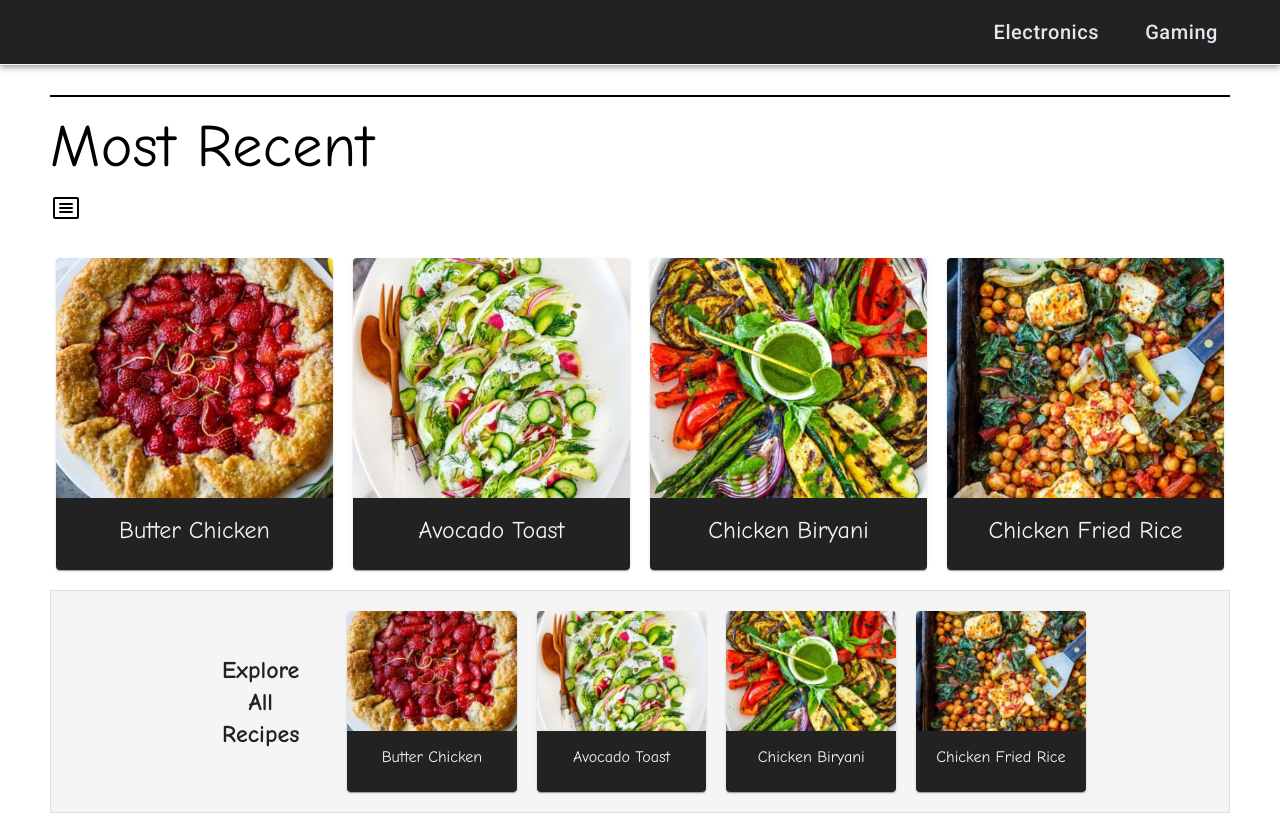
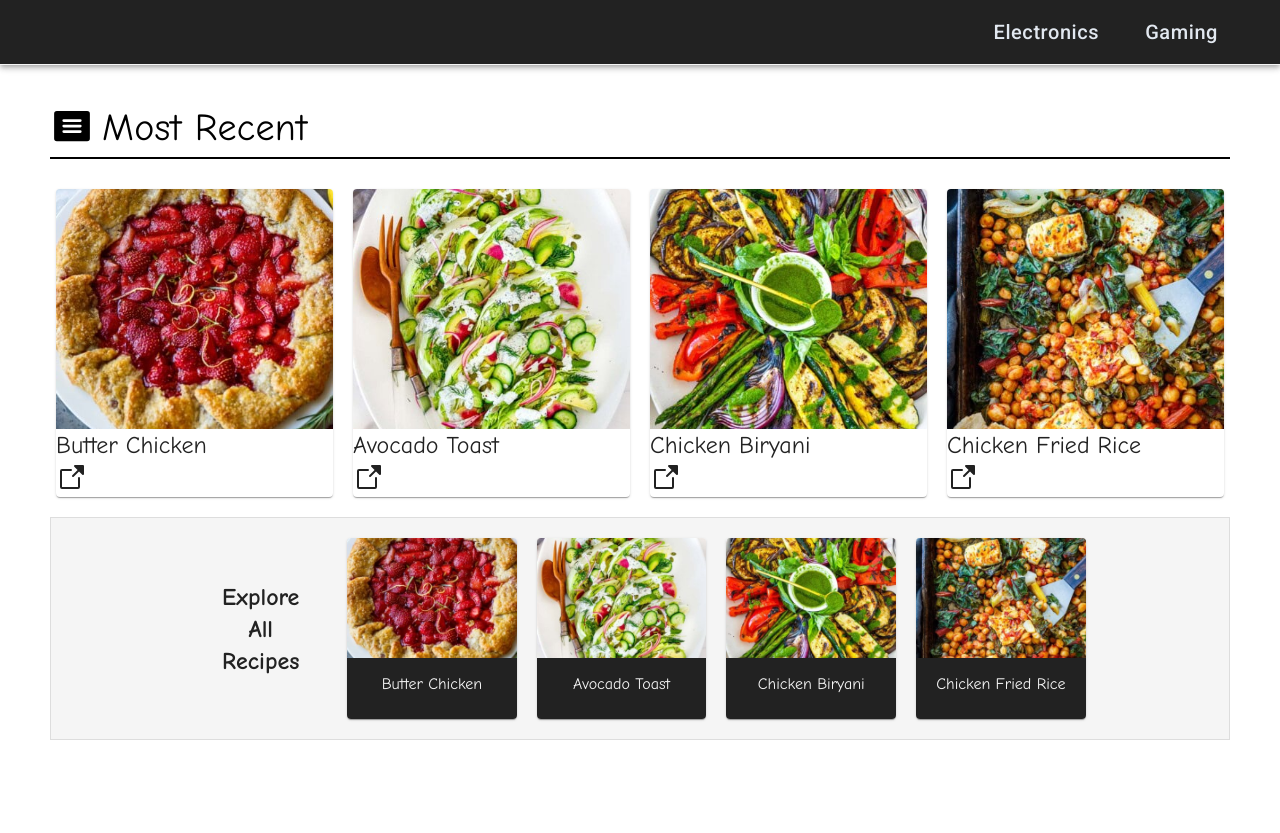
Before and after one commit to thesillytech/machinebyte, a Next.js app: page / in a window 1280 px wide. After the commit the page ends 800 px from the top, so only its background shows below. Built offline with nearby package versions, Linux system fonts and the light colour scheme.

Commit message:
updated design, fixed inline components issues, working on article layout design

```diff
--- a/components/latest-recipes.js
+++ b/components/latest-articles.js
@@ -7,20 +7,22 @@ import Card from '@mui/material/Card';
 import CardContent from '@mui/material/CardContent';
 import CardMedia from '@mui/material/CardMedia';
 import Button from '@mui/material/Button';
-import { ArticleIcon } from '@phosphor-icons/react'
+import { ArticleIcon, ArrowSquareOutIcon  } from '@phosphor-icons/react'
 
 
-const latestRecipe = ({ posts }) => {
+const latestArticles = ({ posts }) => {
 
     const getLastestPosts = posts.slice(0,4)
     return (
         <>
             <Box sx={css.headers}>
+                <Grid container spacing={1} sx={{ alignItems: 'center' }}>
+                    <Box sx={css.icon}>
+                        <ArticleIcon weight="fill" />
+                    </Box>
+                    <Typography sx={css.text}>Most Recent</Typography>
+                </Grid>
                 <Divider sx={css.divider} />
-                <Grid>
-                    <Typography sx={css.text}>Most Recent</Typography>
-                    <ArticleIcon size={32} />
-                </Grid>
             </Box>
 
             <Grid container spacing={3} sx={css.recipeCards}>
@@ -32,25 +34,29 @@ const latestRecipe = ({ posts }) => {
                                 image={`/images/recipe-cards/${post.img}`}
                                 title="green iguana"
                             />
-                            <CardContent sx={{ background: '#222' }}>
+                            {/* <CardContent sx={{ alignItems: 'center' }}>
                                 <Typography variant="h5" component="div" sx={css.cardText}>
                                     {post.title}
                                 </Typography>
-                            </CardContent>
+                            </CardContent> */}
+                            <Typography variant="h5" component="div" sx={css.cardText}>
+                                {post.title}
+                            </Typography>
+                            <ArrowSquareOutIcon size={32} weight="fill" />
                         </Card>
                     </Grid>
+
                 ))}
             </Grid>
         </>
     )
 }
 
-export default latestRecipe
+export default latestArticles
 
 const css = {
     headers: {
         margin: '30px 50px 30px 50px',
-        // textAlign: 'center'
     },
 
     divider: {
@@ -59,9 +65,22 @@ const css = {
 
     text: {
         marginTop: '5px',
-        fontSize: '60px',
+        fontSize: '38px',
         fontWeight: '500',
         fontFamily: 'Comic Neue, Roboto',
+
+        '@media screen and (max-width:768px)': {
+            fontSize: '24px',
+        }
+    },
+
+    icon: {
+        display: 'flex',
+        fontSize: '44px',
+
+        '@media screen and (max-width:768px)': {
+            fontSize: '30px',
+        }
     },
 
     recipeCards: {
@@ -78,8 +97,8 @@ const css = {
 
     cardText: {
         fontFamily: 'Comic Neue, Roboto',
-        color: '#F5F5F5',
+        color: '#222222',
         fontSize: '24px',
-        textAlign: 'center'
+        // textAlign: 'center'
     }
 }
--- a/pages/index.js
+++ b/pages/index.js
@@ -2,7 +2,7 @@ import { getSortedPostsData } from '../lib/posts';
 import Link from 'next/link';
 import Date from '../components/date';
 import Header from '../components/header'
-import LastetRecipes from '../components/latest-recipes'
+import LatestArticles from '../components/latest-articles'
 import AllRecipes from '../components/all-recipes';
 import Container from '@mui/material/Container';
 import Grid from '@mui/material/Grid';
@@ -22,7 +22,7 @@ export default function Home({ allPostsData }) {
       </Grid> */}
 
       {/* Latest Recipe Cards Section*/}
-      <LastetRecipes posts={allPostsData} />
+      <LatestArticles posts={allPostsData} />
 
       {/* All Recipe Section */}
       <AllRecipes posts={allPostsData}/>
```
Also changed, not shown: 1 other file (tests, documents, lock files or other folders).
